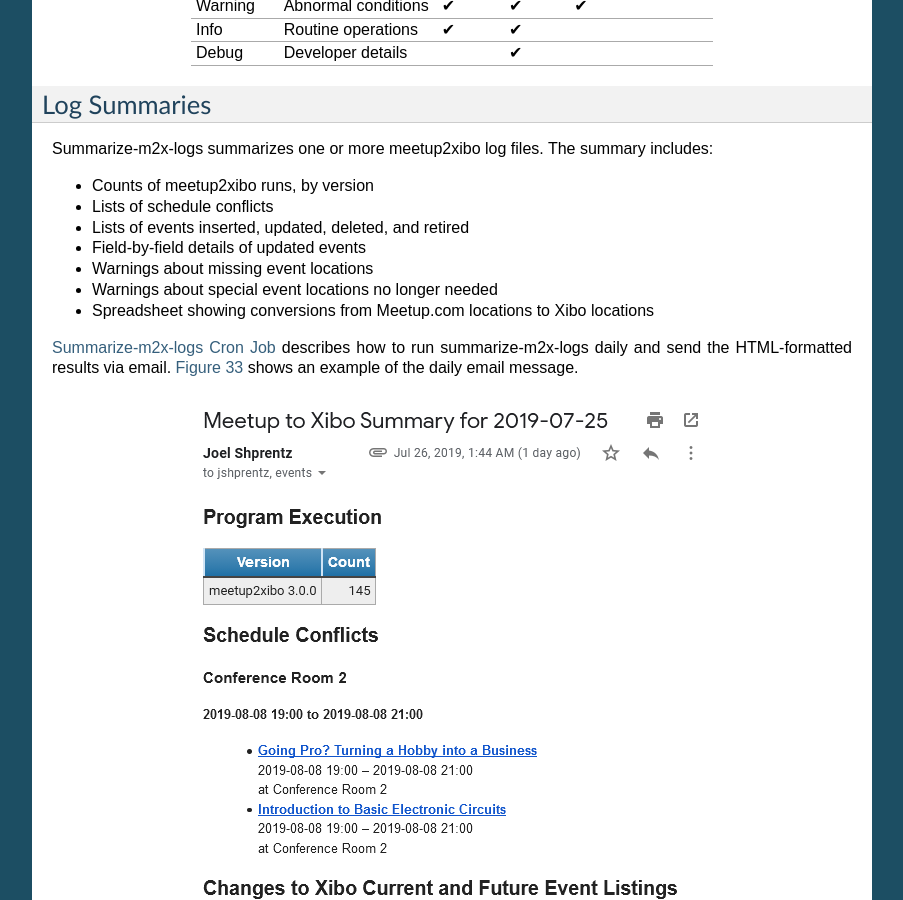
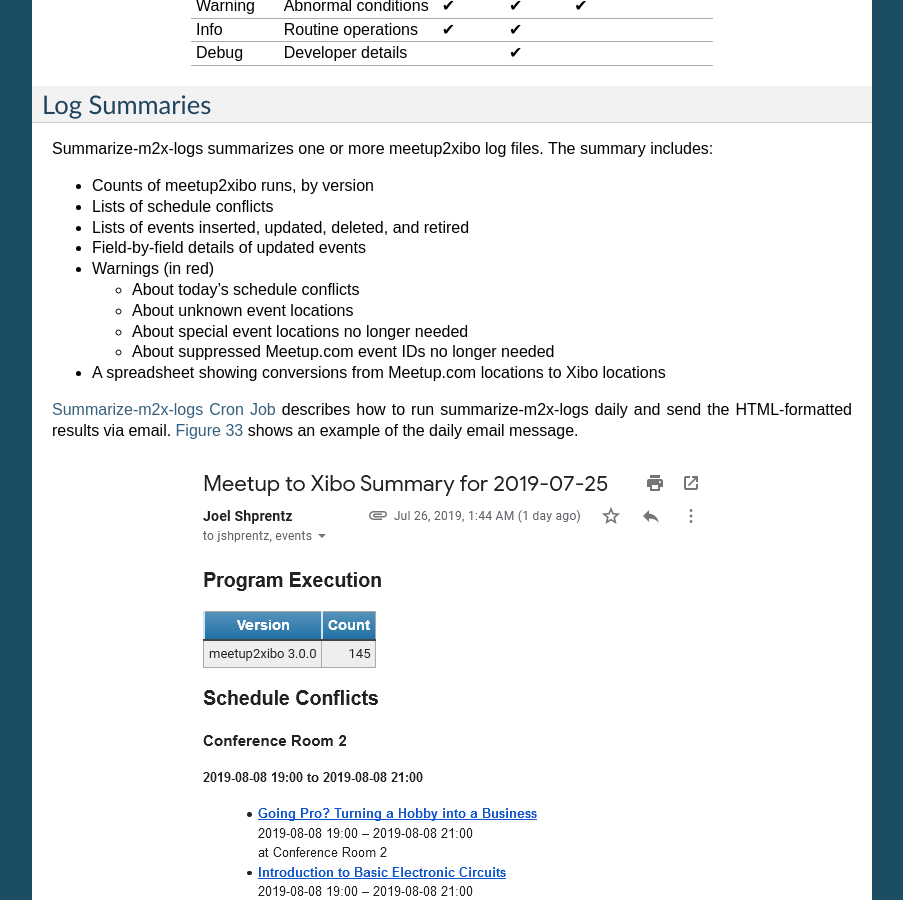
Before and after one commit to jshprentz/meetup2xibo, a Sphinx documentation site: the page built from docs/user-manual/logging.rst, in a window 1280 px wide and 900 px high, scrolled down 522 px. Shown: the whole window, without its empty margins (198-1101 px from the left). Built offline with Sphinx 7.4.7, drawn with Linux system fonts in a browser that asks for light colours.

Commit message:
Document log summary report warnings, including the new unneeded suppressed Meetup ID warning.

```diff
--- a/docs/user-manual/logging.rst
+++ b/docs/user-manual/logging.rst
@@ -57,12 +57,24 @@
 The summary includes:
 
 - Counts of meetup2xibo runs, by version
+
 - Lists of schedule conflicts
+
 - Lists of events inserted, updated, deleted, and retired
+
 - Field-by-field details of updated events
-- Warnings about missing event locations
-- Warnings about special event locations no longer needed
-- Spreadsheet showing conversions from Meetup.com locations to Xibo locations
+
+- Warnings (in red)
+
+  - About today's schedule conflicts
+
+  - About unknown event locations
+
+  - About special event locations no longer needed
+
+  - About suppressed Meetup.com event IDs no longer needed
+
+- A spreadsheet showing conversions from Meetup.com locations to Xibo locations
 
 :ref:`summarizer-cron-job` describes how to run summarize-m2x-logs daily and send the
 HTML-formatted results via email.
```
